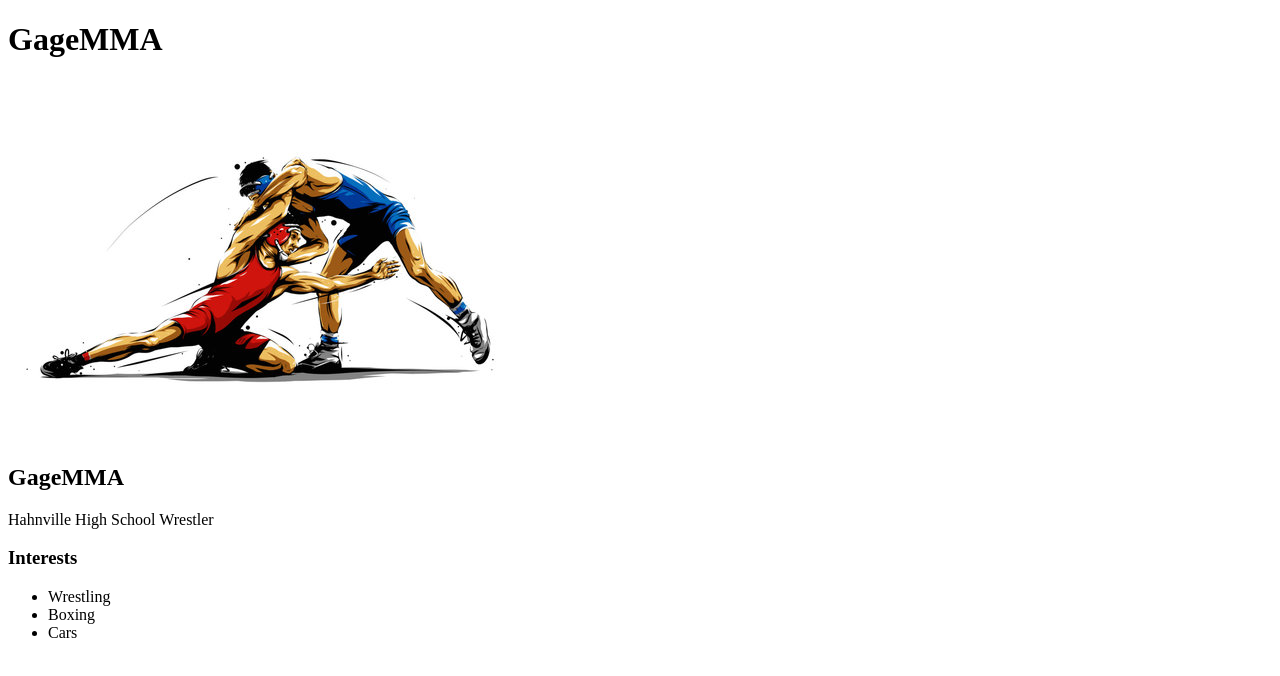
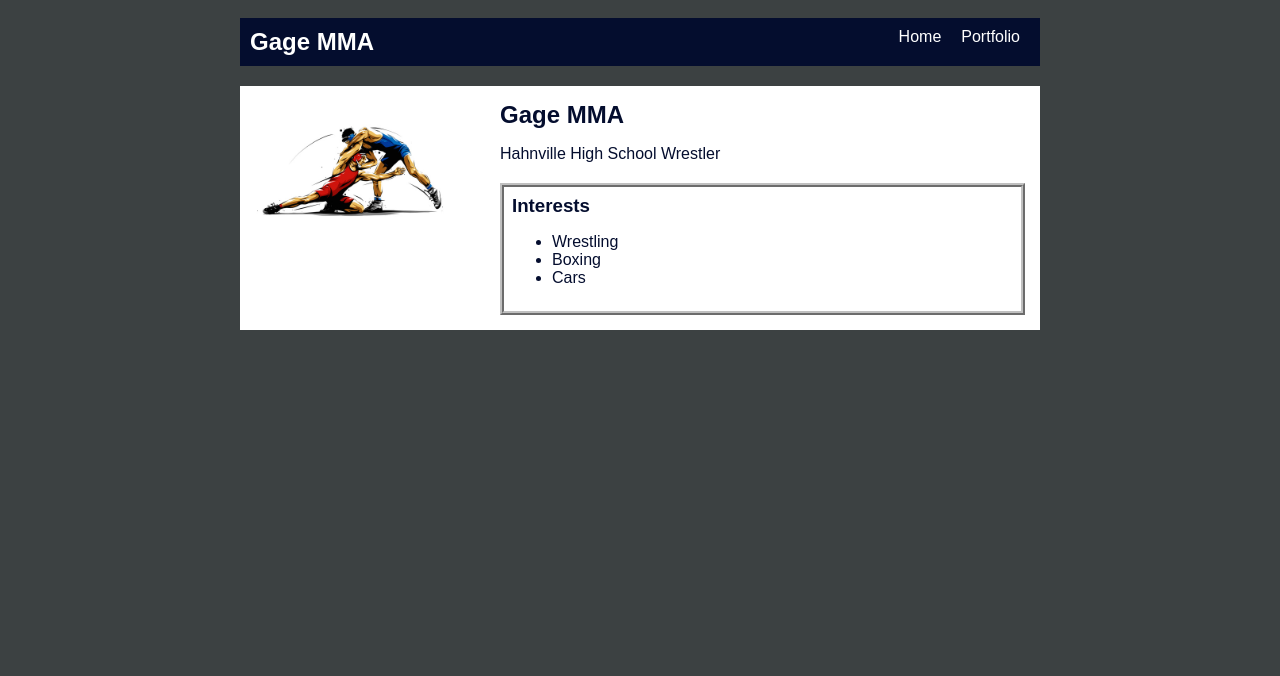
Before and after one commit to GravesGage1211/GravesGage1211.github.io, a plain HTML site: page index.html in a window 1280 px wide. Drawn offline with Linux system fonts and the light colour scheme.

Commit message:
first website

```diff
--- a/index.html
+++ b/index.html
@@ -1,28 +1,37 @@
 <!DOCTYPE html>
 <html>
   <head>
-    <title>GageMMA</title>
-  </head>
+
+
+    <title>Gage MMA</title>
+     <link rel="stylesheet" href="style.css" />
+</head>
 
 
 
   <body>
 
-    <div class="all-contents">
+    <div id="all-contents">
       <nav>
+        <h1>Gage MMA</h1>
+        <ul id="nav-ul">
+          <li class="nav-li">
+             <a href="index.html">Home</a>
+             </li>
+             <li class="nav-li">
+  <a href="portfolio.html">Portfolio</a>
+</li>
+          </ul>
 
-      </nav>
-      <h1>GageMMA</h1>
+</nav>
 
-
-    </nav>
     <main>
      <!--Insert sidebar elements here-->
      <div class="sidebar">
-<img class="sidebar-image" src="images/wrestlers.jpg">
+<img class="sidebar-img" src="images/wrestlers.jpg">
      </div>
      <div class="content">
-      <h2>GageMMA</h2>
+      <h2>Gage MMA</h2>
   <p>Hahnville High School Wrestler</p>
 
   <!-- Interest section -->
@@ -33,8 +42,8 @@
       <li>Boxing</li>
       <li>Cars</li>
     </ul>
+
    </div>
-
      </div>
      </main>
       </div>
--- a/style.css
+++ b/style.css
@@ -0,0 +1,78 @@
+body {
+    background: rgb(60, 65, 66);
+    color: rgb(45, 45, 45);
+    padding: 10px;
+    font-family: Arial, sans-serif;
+}
+
+#all-contents {
+    max-width: 800px;
+    margin: auto;
+}
+
+/* navigation menu */
+nav {
+
+    background: rgb(4, 13, 46);
+    margin: 0 auto;
+    display: flex;
+    padding: 10px;
+}
+
+h1 {
+    display: flex;
+    align-items: center;
+    color: white;
+    flex: 1;
+    margin: 0;
+}
+
+#nav-ul {
+    list-style-type: none;
+    margin: 0;
+    padding: 0;
+    display: flex;
+}
+
+.nav-li {
+    display: inline-block;
+    padding: 0 10px;
+}
+
+a {
+    text-decoration: none;
+    color: #fff;
+}
+
+/* main container area beneath menu */
+main {
+    background: rgb(255, 255, 255);
+    display: flex;
+    margin-top: 20px;
+}
+
+.sidebar {
+    margin-right: 25px;
+    padding: 10px;
+}
+
+.sidebar-img {
+    width: 200px;
+}
+
+.content {
+    flex: 1;
+    padding: 15px;
+    color: rgb(4, 13, 46);
+}
+
+/* interests section styles */
+#interests {
+    border: 4px silver ridge;
+    padding: 8px;
+    margin-top: 20px;
+}
+
+h2, h3 {
+    margin: 0px;
+}
```
